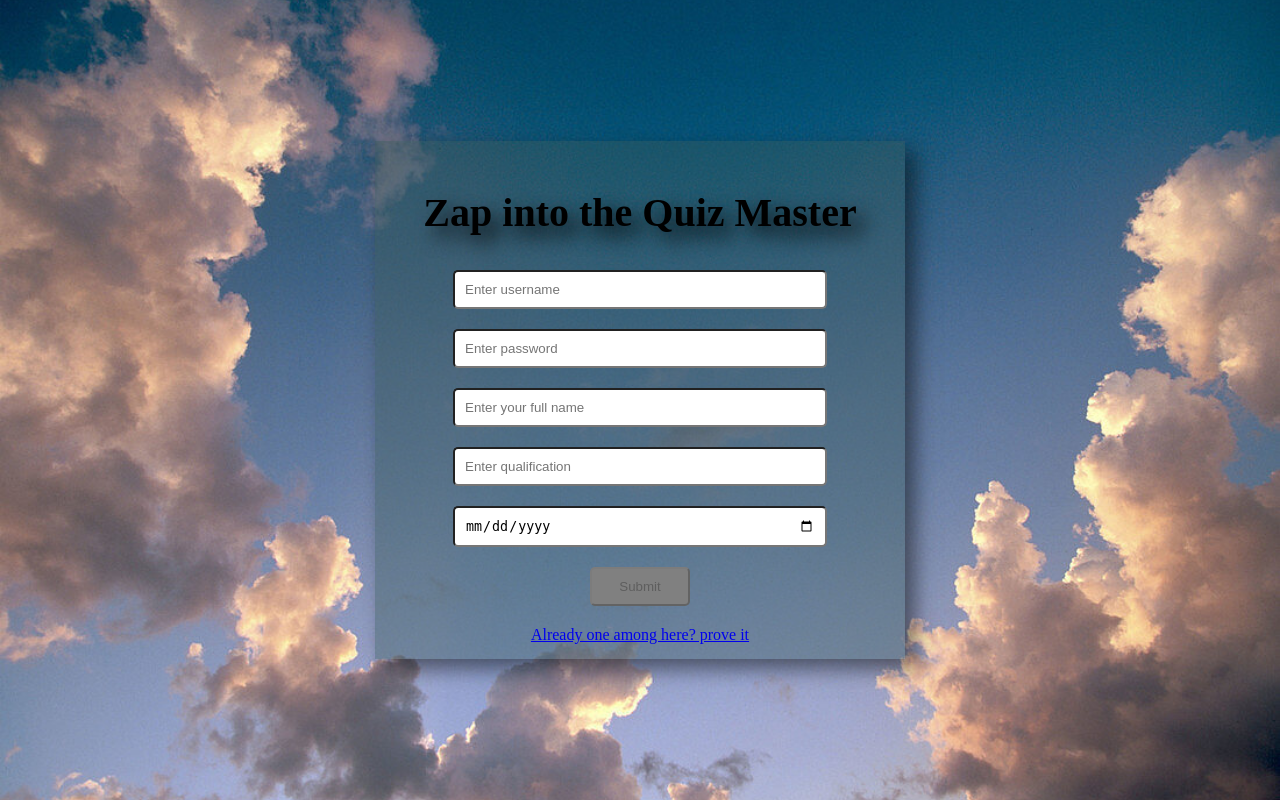
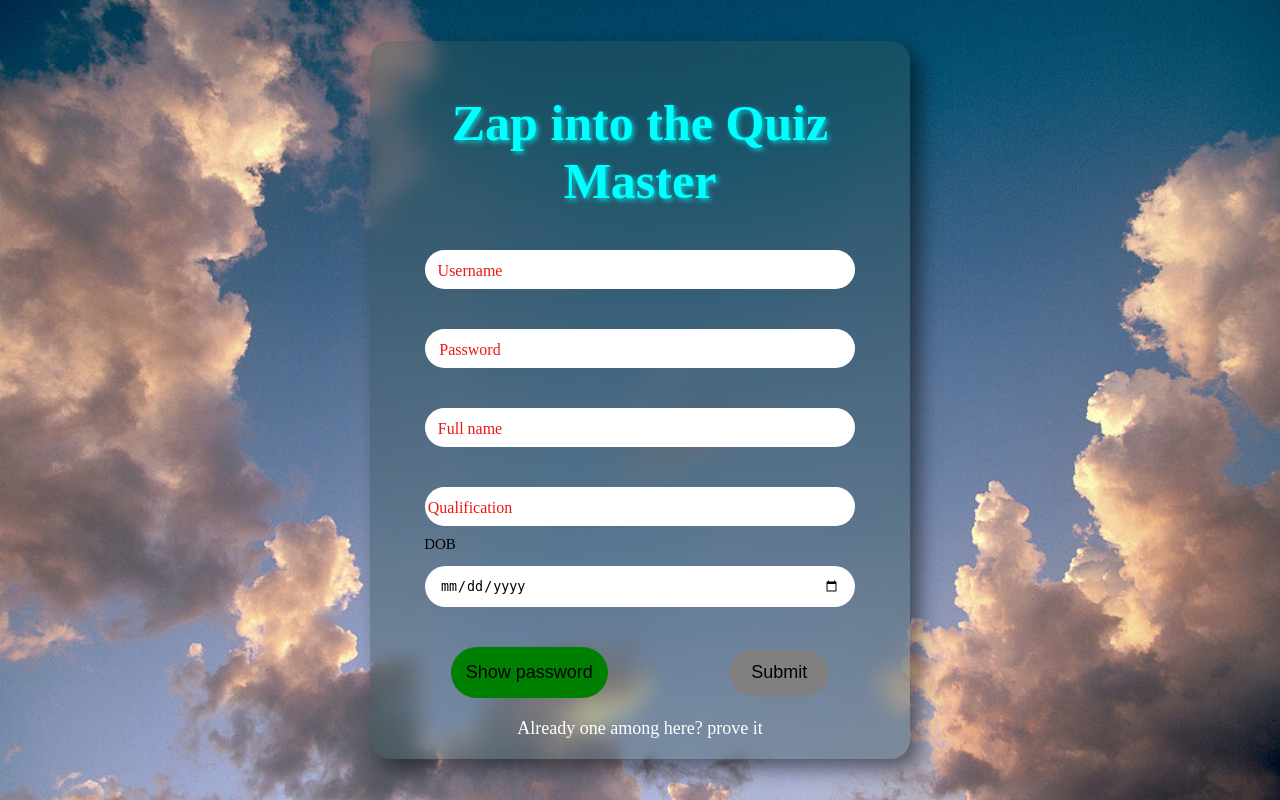
Before and after one commit to 22f3002631/Quiz-Master-V1, a Flask app: page /register in a window 1280 px wide. Run offline with Flask 3, Linux system fonts and the light colour scheme.

Commit message:
Final CSS and form validation implemented

```diff
--- a/templates/register.html
+++ b/templates/register.html
@@ -6,33 +6,96 @@
     <title>Register</title>
     <style>
         body{
-            display: flex;
-            justify-content: center;
-            align-items: center;
             height: 100vh;
             margin: 0;
             background: url('/static/login_bg.jpg') no-repeat center;
             background-size: cover;
         }
+        main{
+            display: flex;
+            justify-content: center;
+            align-items: center;
+            width: 100%;
+            height: 100%;
+        }
         .container{
             background-color: rgba(55, 88, 88, 0.4);
             text-align: center;
-            padding: 15px;
+            padding: 20px;
+            border-radius: 20px;
             box-shadow: 10px 10px 20px rgba(0,0,0,0.5);
+            backdrop-filter: blur(10px);
             width: 500px;
+        }
+        .input-cont{
+            position: relative;
+            margin: 20px 0;
+            width: 100%;
+        }
+        label{
+            position: absolute;
+            top: 30%;
+            left: 80px;
+            transform: translateX(-50%);
+            color: rgb(235,24,24);
         }
         input{
             display: block;
-            margin: 20px auto;
-            padding: 10px;
-            border-radius: 5px;
-            width: 70%;
+            width: 80%;
+            margin: 40px auto 0px auto;
+            padding: 12px 15px;
+            border-radius: 25px;
+            border: none;
+            color: black;
         }
-        input[type="text"]:hover{
-            border: 2px solid red;
+        input::placeholder{
+            color: transparent;
         }
-        input[type="password"]:hover{
-            border: 2px solid red;
+        input:focus + label,
+        input:not(:placeholder-shown)+label{
+            top: -30px;
+            left: 50px;
+            font-size: 15px;
+            color: black;
+        }
+        input[type="submit"]{
+            margin: auto;
+            cursor: pointer;
+            font-size: large;
+            background-color: green;
+            width: 100px;
+            transition: 0.2s;
+        }
+
+        #sub:hover{
+            transform: scale(1.1);
+            box-shadow: 0 4px 10px rgba(0,0,0,0.5);
+        }
+        #sub:active{
+            transform: scale(0.95);
+            background-color: #00ff00;
+        }
+        #uname{
+            text-transform: lowercase;
+        }
+        #fname{
+            text-transform: capitalize;
+        }
+        a{
+            font-size: large;
+            display: block;
+            color: white;
+            text-decoration: none;
+            transition: all 0.3s ease-in-out;
+        }
+        a:hover{
+            transform: scale(1.05);
+            text-decoration: underline;
+        }
+        h1{
+            color: cyan;
+            text-shadow: 2px 2px 5px rgba(0, 255, 255, 0.7);
+            font-size: 50px;
         }
         input:focus{
             background-color: lightgreen;
@@ -57,6 +120,30 @@
         }
         #msgs{
             color: red;
+        }
+        button{
+            display: block;
+            margin:20px auto;
+            padding: 15px;
+            font-size: large;
+            border-radius: 30px;
+            border: none;
+            background-color: green;
+            transition: all 0.3s ease-in-out;
+        }
+        button:hover{
+            transform: scale(1.1);
+            box-shadow: 0 0 10px rgba(0,0,0,0.5);
+        }
+        .but{
+            display: flex;
+            justify-content: center;
+        }
+        @media (max-width: 480px) {
+            .container {
+                width: 80%;
+                padding: 20px;
+            }
         }
     </style>
     <script>
@@ -100,17 +187,36 @@
         <main>
             <div class="container">
                 <form action="{{url_for('register')}}" method="POST">
-                <h2 style="font-size: 40px; text-shadow: 10px 10px 20px;">Zap into the Quiz Master</h2>
-                <input type="text" name="uname" id="uname" placeholder="Enter username" required>
-                <input type="password" name="pwd" id="pwd" placeholder="Enter password" onkeyup="validatepwd()" required>
+                <h1>Zap into the Quiz Master</h1>
+                <div class="input-cont">
+                    <input type="text" name="uname" id="uname" placeholder="" required>
+                    <label for="uname">Username</label>
+                </div>
+                <div class="input-cont">
+                    <input type="password" name="pwd" id="pwd" placeholder="" onkeyup="validatepwd()" required>
+                    <label for="uname">Password</label>
+                </div>
                 <div id="msgs"></div>
-                <input type="text" name="fname" id="fname" placeholder="Enter your full name" required>
-                <input type="text" name="qual" id="qual" placeholder="Enter qualification" required>
-                <input type="date" name="dob" id="dob" required>
-                <input type="submit" value="Submit" id="sub" disabled>
+                <div class="input-cont">
+                    <input type="text" name="fname" id="fname" placeholder="" required>
+                    <label for="uname">Full name</label>
+                </div>
+                <div class="input-cont">
+                    <input type="text" name="qual" id="qual" placeholder="" required>
+                    <label for="uname">Qualification</label>
+                </div>
+                <div class="input-cont">
+                    <input type="date" name="dob" id="dob" required>
+                    <label for="uname">DOB</label>
+                </div>
+                <div class="but">
+                    <button type="button" id="togglepwd">Show password</button>
+                    <input type="submit" value="Submit" id="sub" disabled>
+                </div>
                 <a href="{{url_for('login')}}">Already one among here? prove it</a>
             </form>
             </div>
         </main>
+        <script src="/static/form.js"></script>
     </body>
 </html>
```
